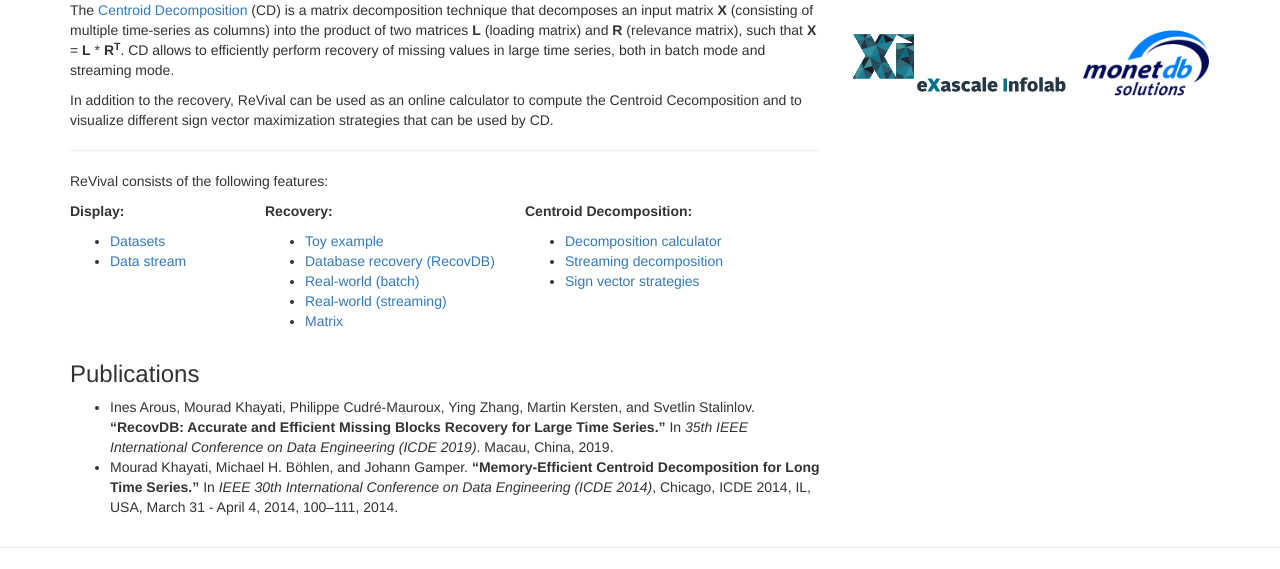
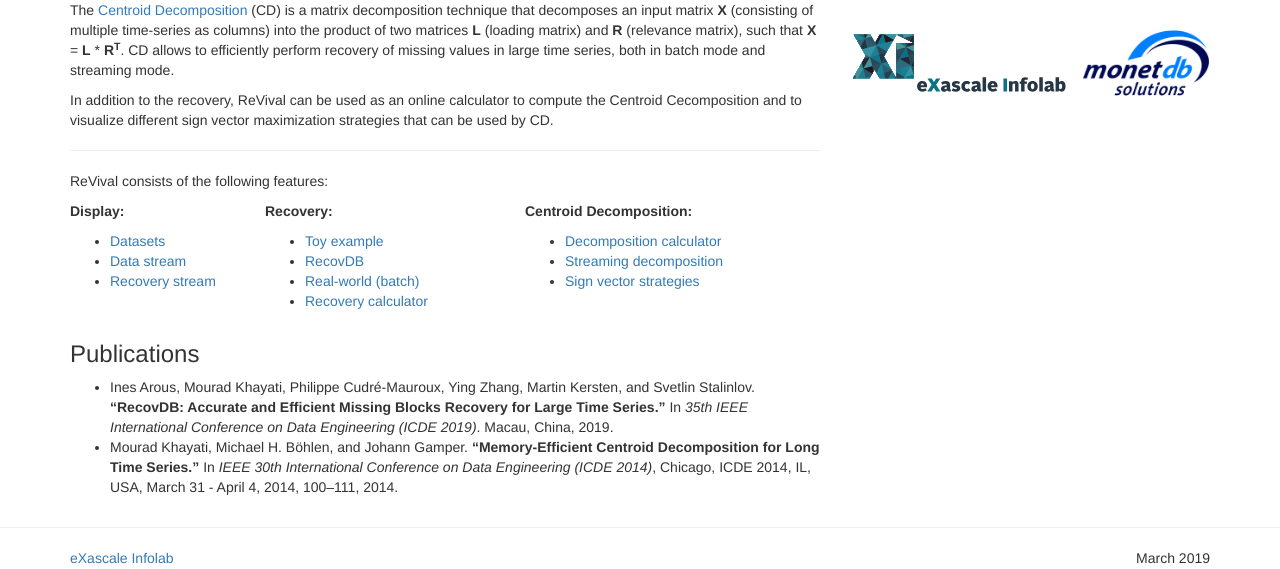
Before and after one commit to eXascaleInfolab/ReVival-Code, a PHP site: page / in a window 1280 px wide. Shown: the part 306-875 px from the top of the page. Run offline with PHP 8.4, Linux system fonts and the light colour scheme; some libraries are stand-ins or nearby versions.

Commit message:
updated install script for monetdb; updated streaming recovery example; enabled ground truth display where it is used; customization of display for some datasets; small navigation and visual tweaks

```diff
--- a/cd/recovery.php
+++ b/cd/recovery.php
@@ -170,15 +170,14 @@
                 </div>
             </div>
             <div class="col-md-12">
-                <h3 style="padding-left: 15px">Matrix</h3>
-                <h4 style="padding-left: 15px">
+                <h3 style="padding-left: 15px">Matrix
                     <button id="descr-show" type="button" class="btn btn-default btn-xs">
                         <span class="glyphicon glyphicon-info-sign" aria-hidden="true"></span> show description
                     </button>
                     <button style="display: none;" id="descr-hide" type="button" class="btn btn-default btn-xs">
                         <span class="glyphicon glyphicon-info-sign" aria-hidden="true"></span> hide description
                     </button>
-                </h4>
+                </h3>
                 <div style="display:none;padding-left: 15px" id="descr-options">
                     <p>Matrix is</p>
                     <ul>
--- a/header.php
+++ b/header.php
@@ -44,6 +44,7 @@
                     <ul class="dropdown-menu">
                         <li><a href="/display/datasets.php">Datasets</a></li>
                         <li><a href="/display/datastream.php">Data stream</a></li>
+                        <li><a href="/streaming/datastream.php">Recovery stream</a></li>
                     </ul>
                 </li>
                 <li class="dropdown">
@@ -55,8 +56,7 @@
                         <li><a href="/recovery/static.php">Toy example</a></li>
                         <li><a href="/recovery/recovdb.php">Database recovery (RecovDB)</a></li>
                         <li><a href="/recovery/datasets.php">Real-world (batch)</a></li>
-                        <li><a href="/streaming/datastream.php">Real-world (streaming)</a></li>
-                        <li><a href="/cd/recovery.php">Matrix</a></li>
+                        <li><a href="/cd/recovery.php">Recovery calculator</a></li>
                     </ul>
                 </li>
                 <li class="dropdown">
--- a/index.php
+++ b/index.php
@@ -44,15 +44,15 @@
                     <ul>
                         <li><a href="/display/datasets.php">Datasets</a></li>
                         <li><a href="/display/datastream.php">Data stream</a></li>
+                        <li><a href="/streaming/datastream.php">Recovery stream</a></li>
                     </ul>
                 </div>
                 <div class="col-md-4">
                     <p><b>Recovery:</b></p>
                     <ul><li><a href="/recovery/static.php">Toy example</a></li>
-                        <li><a href="/recovery/recovdb.php">Database recovery (RecovDB)</a></li>
+                        <li><a href="/recovery/recovdb.php">RecovDB</a></li>
                         <li><a href="/recovery/datasets.php">Real-world (batch)</a></li>
-                        <li><a href="/streaming/datastream.php">Real-world (streaming)</a></li>
-                        <li><a href="/cd/recovery.php">Matrix</a></li>
+                        <li><a href="/cd/recovery.php">Recovery calculator</a></li>
                     </ul>
                 </div>
                 <div class="col-md-5">
--- a/recovery/recover.php
+++ b/recovery/recover.php
@@ -242,7 +242,7 @@
             $('#loading').hide();
             retrieve_object = data[0];
             var renderedSeries = [];
-            var visibility = true;
+            var visibility = <?php echo "$dataset" ?> != 4;
 
             renderedSeries.push({
                 type: 'line',
@@ -289,7 +289,7 @@
                     dataGrouping: {enabled: false}
                 });
 
-                visibility = counter == (reflen - 2);
+                visibility = counter == (reflen - 2) && <?php echo "$dataset" ?> != 4;
                 counter++;
 
             });
@@ -297,7 +297,7 @@
             if (retrieve_object.comparison != null) {
                 renderedSeries.push({
                     type: 'line',
-                    visible: false,
+                    visible: true,
                     name: "[O] ".concat(retrieve_object.comparison.title).concat("<br>ground truth"),
                     data: retrieve_object.comparison.points.raw.slice(0, retrieve_object.comparison.points.raw.length),
                     color: 'black',
--- a/recovery/recover_query.php
+++ b/recovery/recover_query.php
@@ -423,7 +423,8 @@
 for ($i = 0; $i < $m; $i++) {
     $tmp_array = array($base_series_points[$i][1]);
     for ($j = 0; $j < ($n - 1); $j++) {
-        array_push($tmp_array, $all_reference_series_points[$j][$i][1]);
+        if ($base_series_id == 3999 && $j == 2) {}
+        else array_push($tmp_array, $all_reference_series_points[$j][$i][1]);
     }
     array_push($x, $tmp_array);
 }
```
Also changed, not shown: algebra.js (+55 -1 lines), recovery/explore.php (+6 -2 lines), 2 other files.
